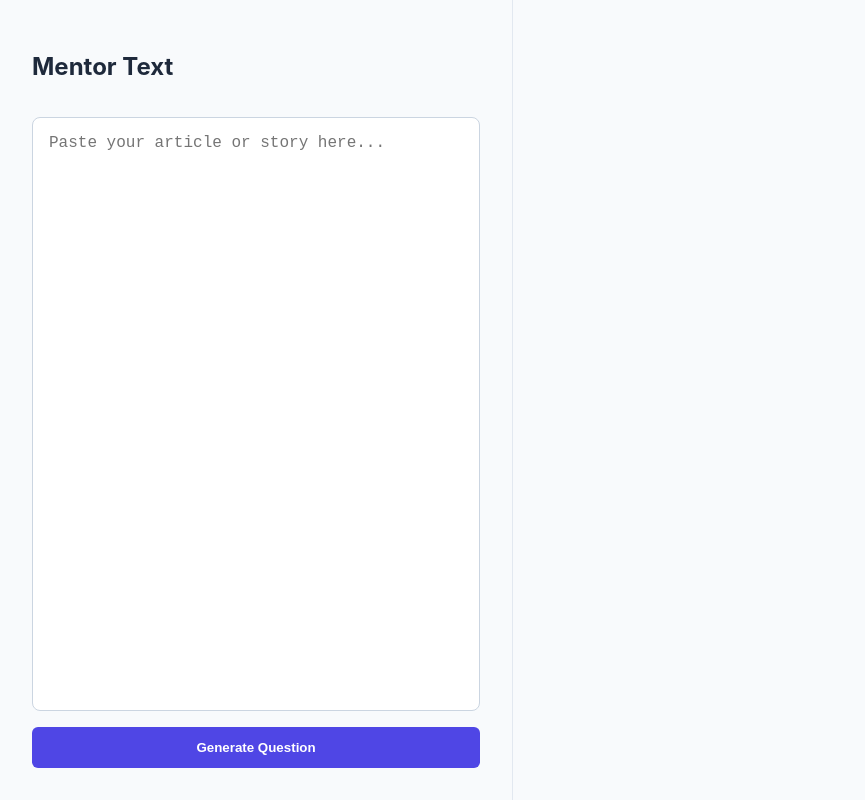
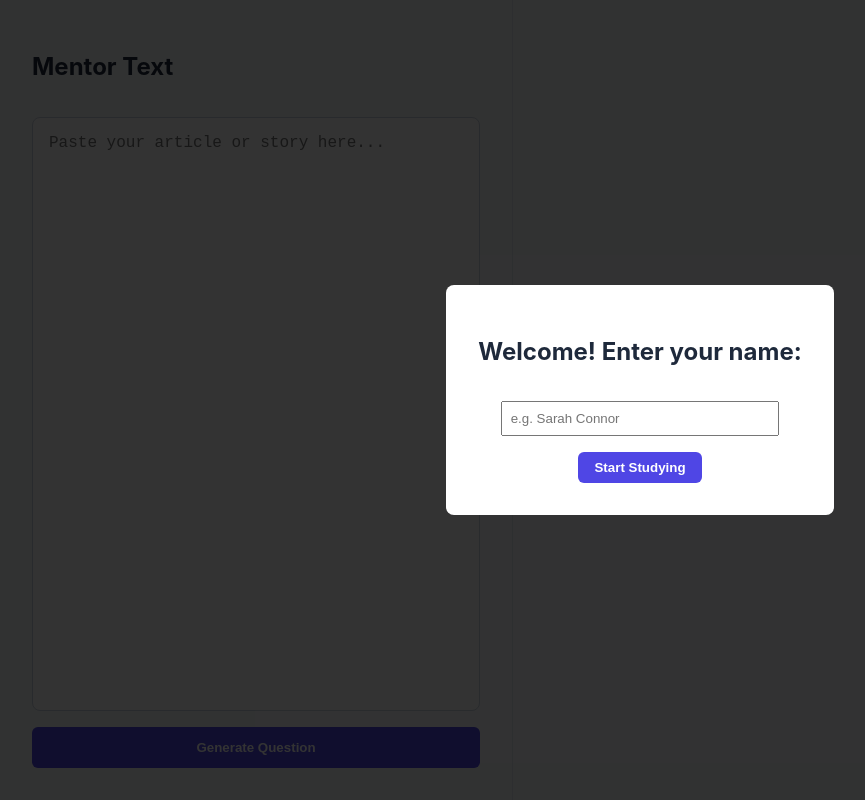
Before and after one commit to LinkVanyali/question-bot, a website: page index.html in a window 1280 px wide. Shown: the whole page, without its empty margins (0-865 px from the left). Drawn offline with Linux system fonts and the light colour scheme.

Commit message:
Update index.html

```diff
--- a/index.html
+++ b/index.html
@@ -7,6 +7,14 @@
     <link rel="stylesheet" href="style.css">
 </head>
 <body>
+    <div id="loginOverlay" style="position: fixed; inset: 0; background: rgba(0,0,0,0.8); display: flex; justify-content: center; align-items: center; z-index: 50;">
+    <div style="background: white; padding: 2rem; border-radius: 8px; text-align: center;">
+        <h2>Welcome! Enter your name:</h2>
+        <input type="text" id="usernameInput" style="padding: 0.5rem; margin: 1rem 0; width: 80%;" placeholder="e.g. Sarah Connor">
+        <br>
+        <button id="loginBtn" style="background: #4f46e5; color: white; padding: 0.5rem 1rem;">Start Studying</button>
+    </div>
+    </div>
     <div class="app-container">
         <aside class="sidebar">
             <h2>Mentor Text</h2>
```
